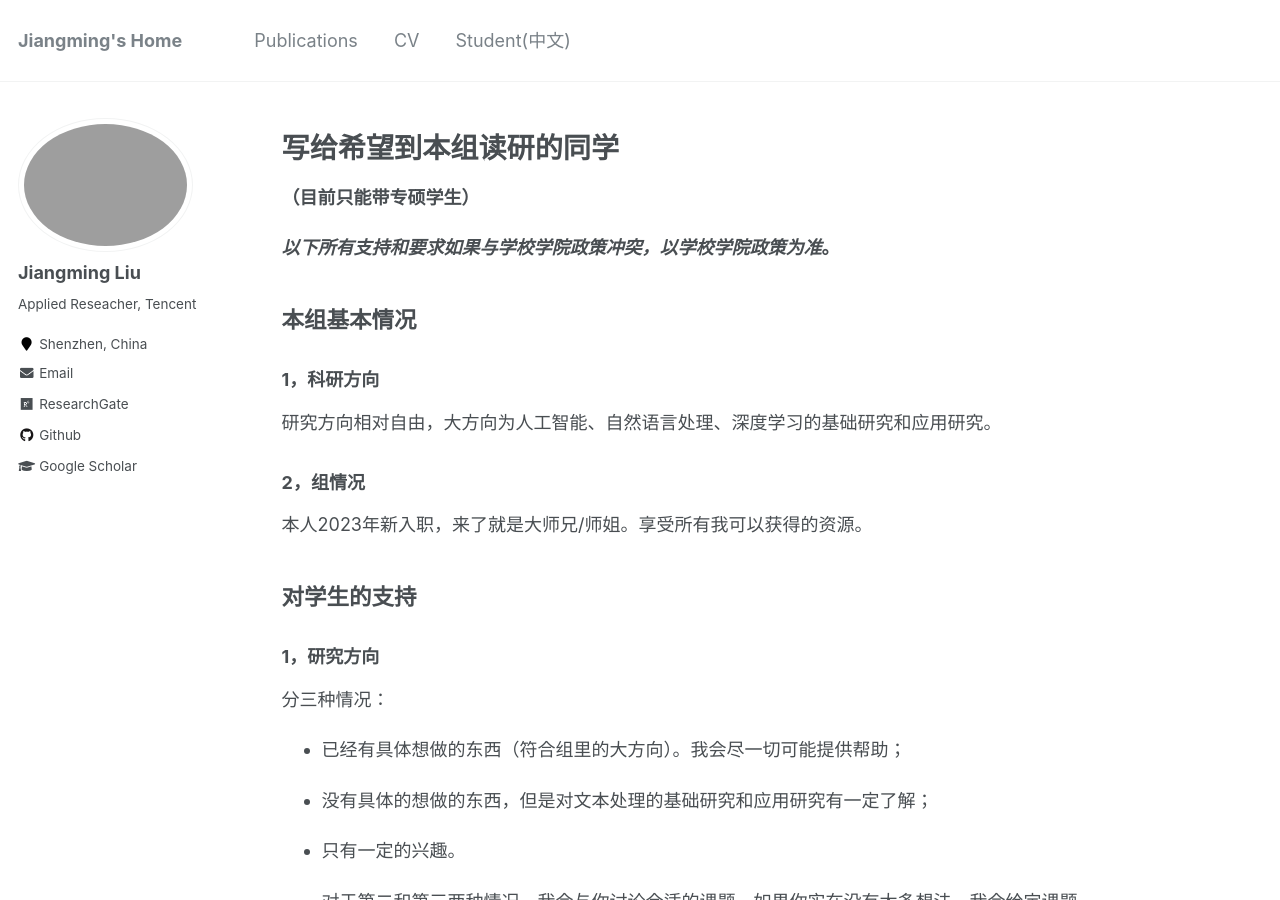
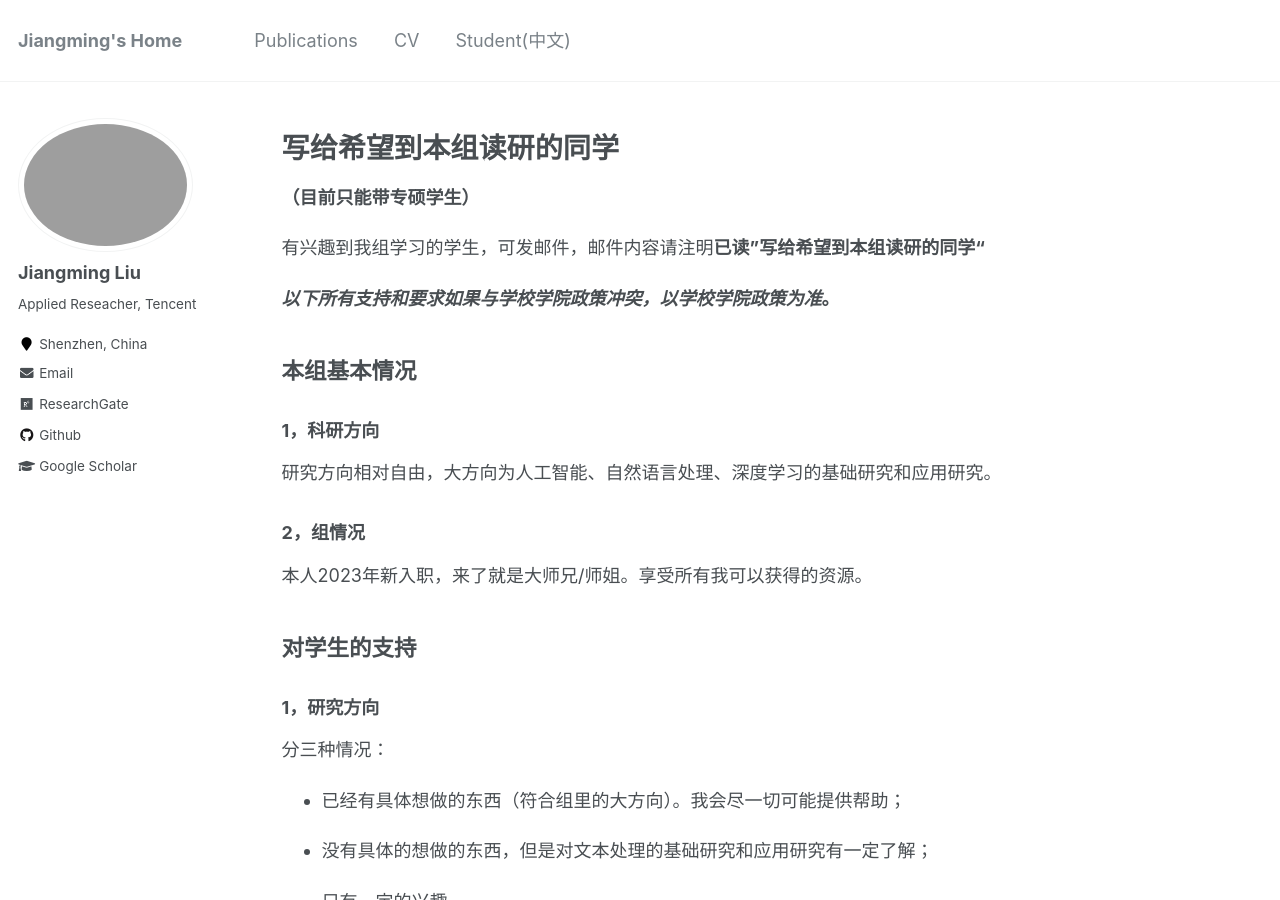
Before and after one commit to LeonCrashCode/LeonCrashCode.github.io, a Jekyll site: the page built from _pages/group_zh.md, in a window 1280 px wide and 900 px high. Built offline with Jekyll 4.4.1, drawn with Linux system fonts in a browser that asks for light colours.

Commit message:
Update group_zh.md

```diff
--- a/_pages/group_zh.md
+++ b/_pages/group_zh.md
@@ -9,6 +9,8 @@ redirect_from:
 # 写给希望到本组读研的同学
 
 **（目前只能带专硕学生）**
+
+有兴趣到我组学习的学生，可发邮件，邮件内容请注明**已读”写给希望到本组读研的同学“**
 
 ***以下所有支持和要求如果与学校学院政策冲突，以学校学院政策为准*。**
 
```
